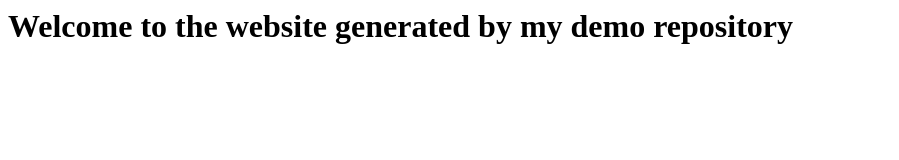
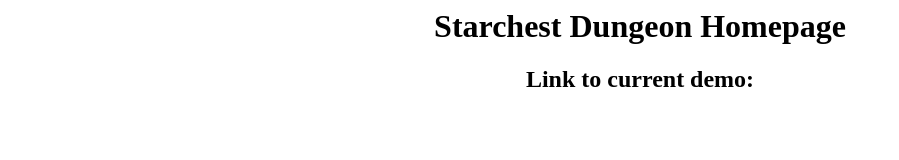
Before and after one commit to starchest-dungeon/demo-repository, a website: page index.html in a window 1280 px wide. Shown: the whole page, without its empty margins (0-899 px from the left). Drawn offline with Linux system fonts and the light colour scheme.

Commit message:
added temporary webpage files

```diff
--- /dev/null
+++ b/homepage.css
@@ -0,0 +1,8 @@
+
+body h1 {
+    text-align: center;
+}
+
+body h2 {
+    text-align: center;
+}
--- a/index.html
+++ b/index.html
@@ -1 +1,15 @@
-<h1>Welcome to the website generated by my demo repository</h1>
+<!-- -->
+
+<html>
+
+    <head>
+        <link rel="stylesheet" href="homepage.css">
+    </head>
+
+    <body>
+        <h1>Starchest Dungeon Homepage</h1>
+
+        <h2>Link to current demo: </h2>
+    </body>
+
+</html>
```
